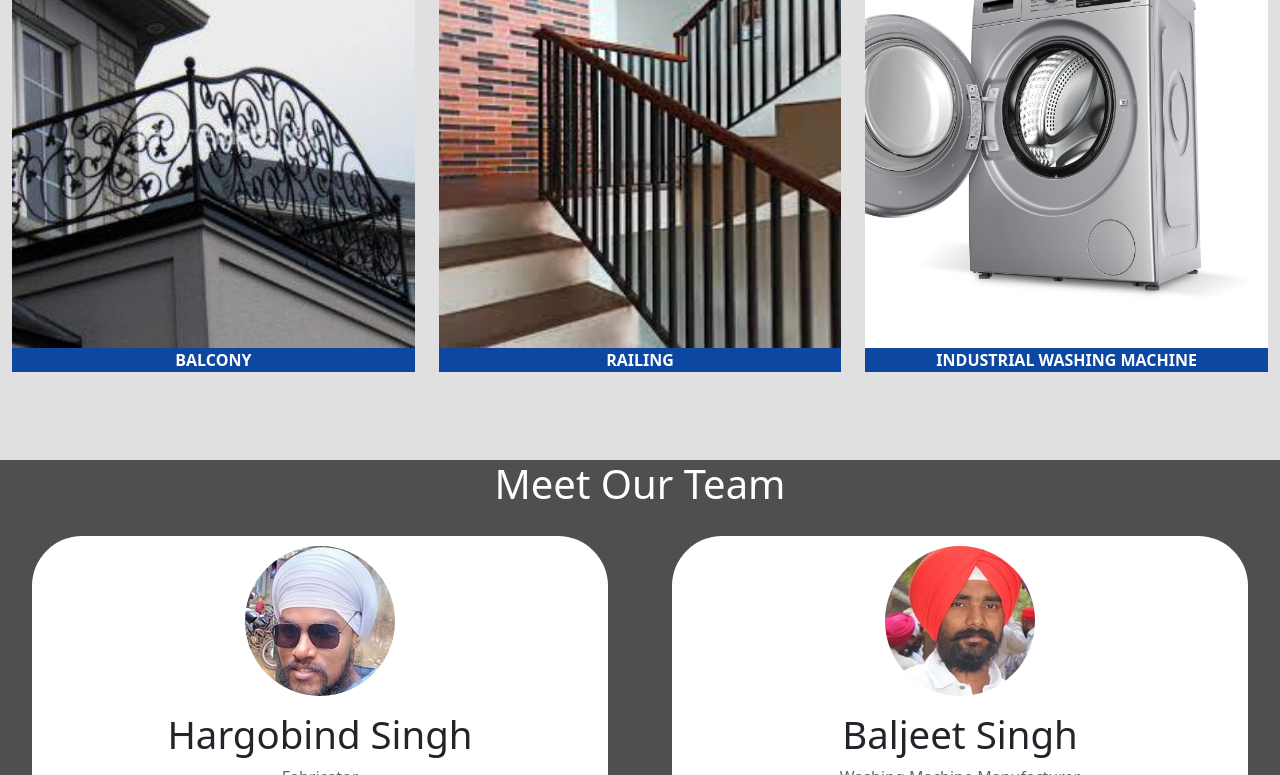
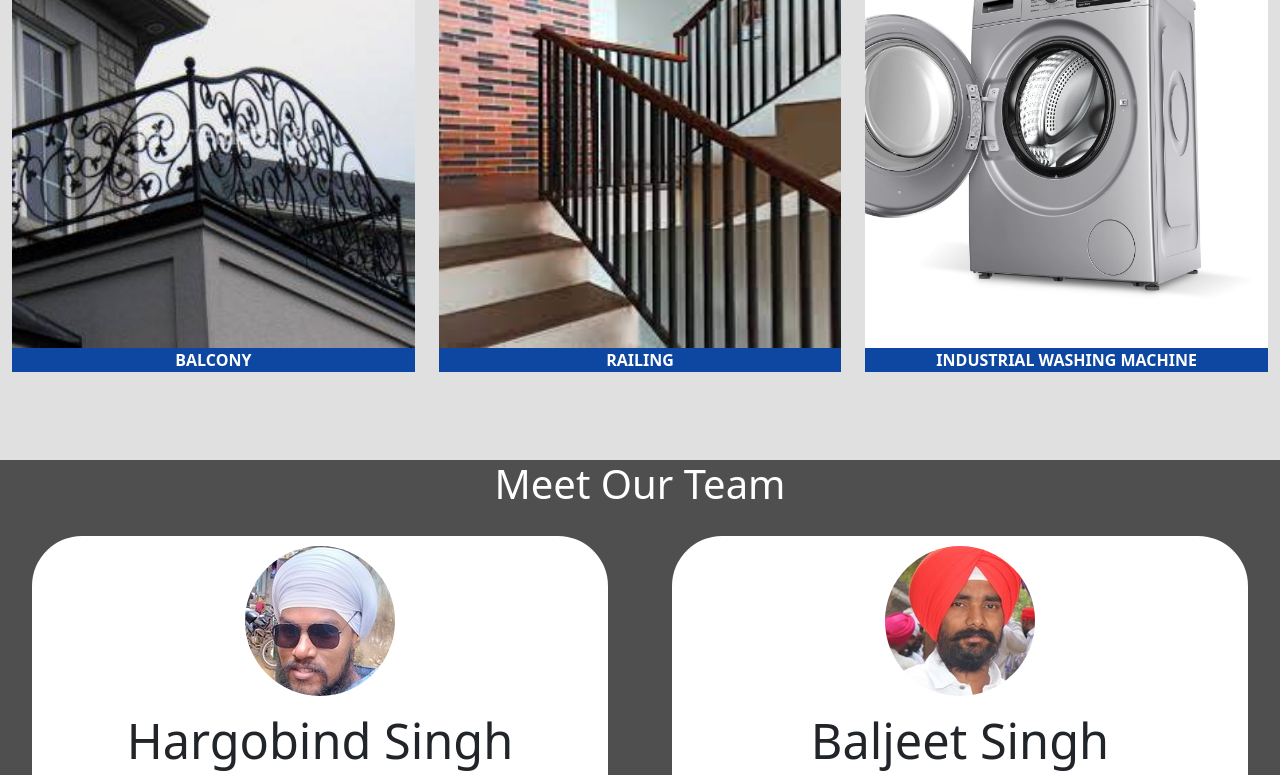
Before and after one commit to santok198402/Guru-Nanak-Sheet-Metal.com, a plain HTML site: page index.html in a window 1280 px wide. Shown: the part 1131-1906 px from the top of the page. Drawn offline with nearby package versions, Linux system fonts and the light colour scheme.

Commit message:
Update styles.css

```diff
--- a/CSS/styles.css
+++ b/CSS/styles.css
@@ -21,7 +21,7 @@
 }
 h3{
   margin-top: 5px;
-  font-size:3vw;
+  font-size:3.8vw;
 }
 #testimonials{
   padding-top: 50px;
```
